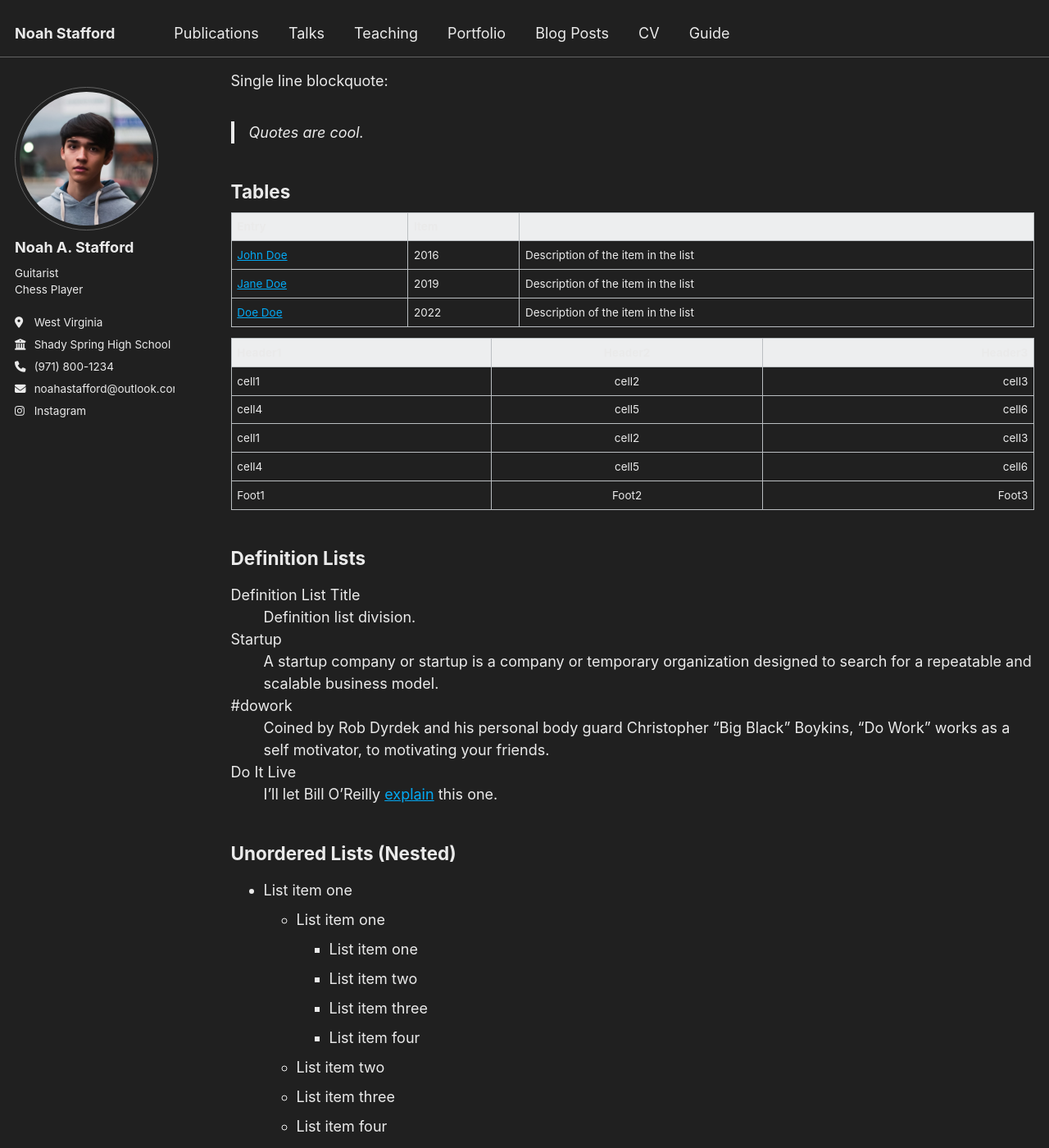
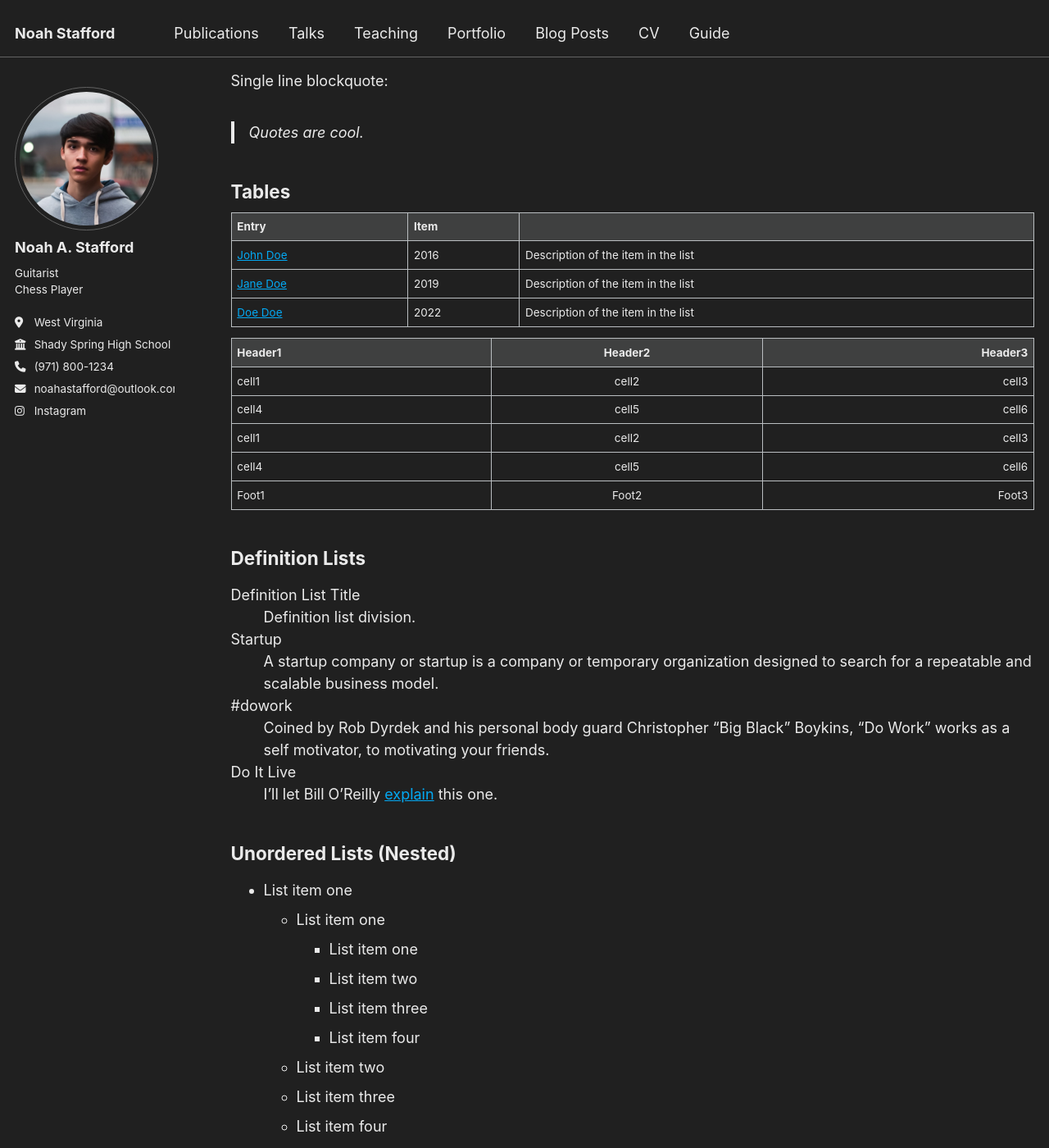
Before and after one commit to noahastafford/noahastafford.github.io, a Jekyll site: the page built from _pages/archive-layout-with-content.md, in a window 1280 px wide and 1400 px high, scrolled down 500 px. Shown: the whole window at 82% size. Built offline with Jekyll 4.4.1, drawn with Linux system fonts in a browser that asks for light colours.

Commit message:
theadcolor

```diff
--- a/_sass/_tables.scss
+++ b/_sass/_tables.scss
@@ -16,7 +16,7 @@ table {
 }
 
 thead {
-  background-color: $lighter-gray;
+  background-color: #3F4040;
   border-bottom: 1px solid $light-gray;
 }
 
```
